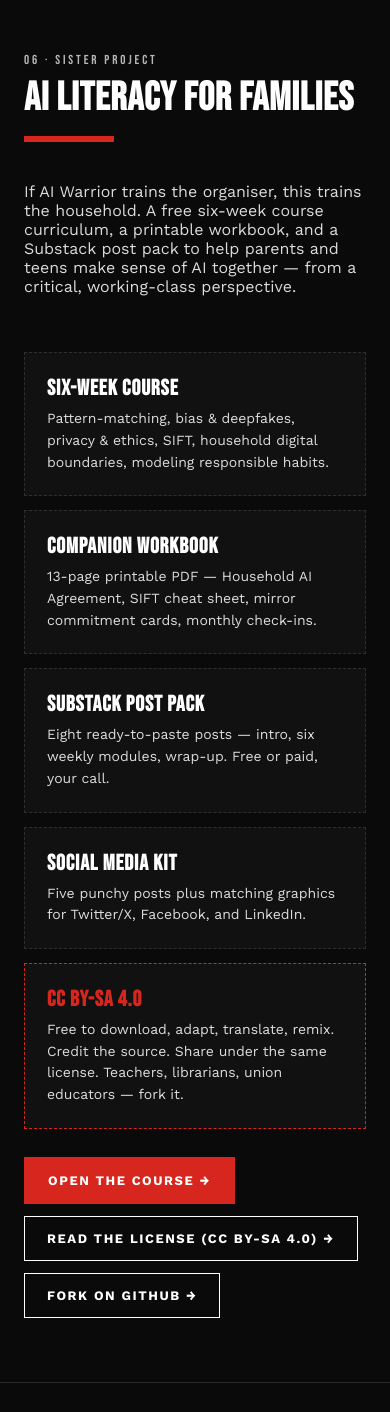
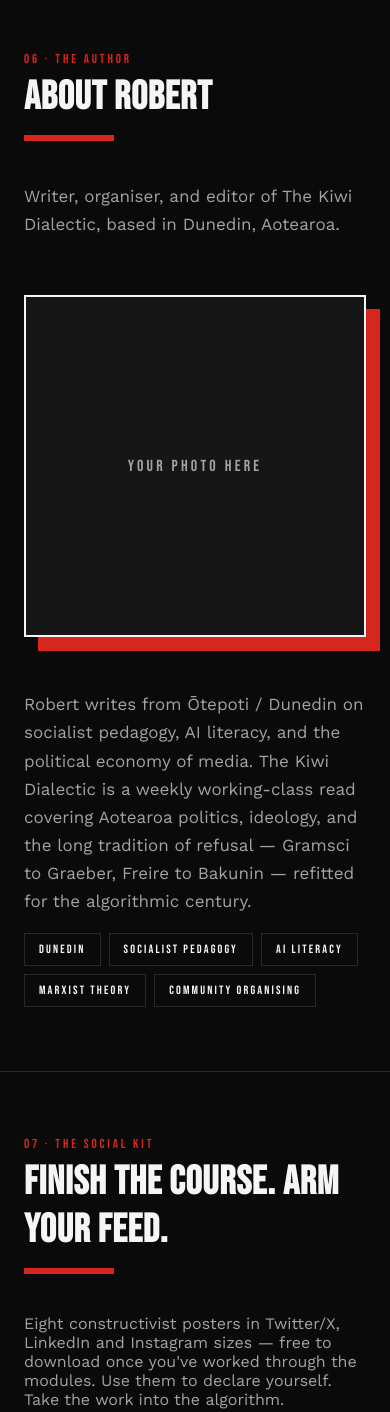
Before and after one commit to robertmccallnz/ai-warrior, a plain HTML site: page index.html in a window 390 px wide. Shown: the part 7440-8852 px from the top of the page. Drawn offline with nearby package versions, Linux system fonts and the light colour scheme.

Commit message:
refactor: route AI Literacy for Families to its own site (#2)
The families project is its own thing with its own site and shouldn't
compete for attention inside AI Warrior. Remove the on-page section
and nav button, add a single footer link.

Changes (index.html only):
- Remove desktop nav: <a href="#families">Families</a>
- Remove mobile-menu nav: <a href="#families">Families</a>
- Remove <section id="families"> (heading + 5 cards + 3 CTAs)
- Add footer link: AI Literacy for Families

Link delta: 99 → 95 occurrences. Families project URL relocated
(section → footer); license + GitHub fork links dropped since both
remain prominently accessible on the families project site itself.

Co-authored-by: Robert McCall <robertmorrisportraits@gmail.com>

```diff
--- a/index.html
+++ b/index.html
@@ -260,7 +260,6 @@
       <a href="#tools">Tools</a>
       <a href="#kit">Social Kit</a>
       <a href="https://robertmccallnz.github.io/kiwidialecticcalendar-/badges/" target="_blank" rel="noopener">Badges</a>
-      <a href="#families">Families</a>
       <a href="#media-kit">Media Kit</a>
       <a href="partners.html">Partners</a>
       <a href="#about">About</a>
@@ -282,7 +281,6 @@
     <a href="#tools">Tools</a>
     <a href="#kit">Social Kit</a>
     <a href="https://robertmccallnz.github.io/kiwidialecticcalendar-/badges/" target="_blank" rel="noopener">Badges</a>
-    <a href="#families">Families</a>
     <a href="#media-kit">Media Kit</a>
     <a href="partners.html">Partners</a>
     <a href="#about">About</a>
@@ -497,48 +495,6 @@
   </div>
 </section>
 
-<!-- SISTER PROJECT — AI LITERACY FOR FAMILIES -->
-<section id="families" style="background:#0a0a0a;border-top:1px solid rgba(255,255,255,.08);color:#fff">
-  <div class="wrap">
-    <div class="section-head reveal">
-      <div>
-        <div class="kicker" style="color:#fff;opacity:.7">06 · Sister Project</div>
-        <h2 style="color:#fff">AI Literacy for Families</h2>
-        <div class="rule" style="margin-top:14px;background:var(--red)"></div>
-      </div>
-      <p class="right" style="color:#fff;opacity:.85">If AI Warrior trains the organiser, this trains the household. A free six-week course curriculum, a printable workbook, and a Substack post pack to help parents and teens make sense of AI together — from a critical, working-class perspective.</p>
-    </div>
-
-    <div class="tools" style="margin-top:28px">
-      <div class="tool reveal" style="background:#111;border-color:rgba(255,255,255,.12);color:#fff">
-        <h4 style="color:#fff">Six-Week Course</h4>
-        <p style="color:#fff;opacity:.85">Pattern-matching, bias &amp; deepfakes, privacy &amp; ethics, SIFT, household digital boundaries, modeling responsible habits.</p>
-      </div>
-      <div class="tool reveal" style="background:#111;border-color:rgba(255,255,255,.12);color:#fff">
-        <h4 style="color:#fff">Companion Workbook</h4>
-        <p style="color:#fff;opacity:.85">13-page printable PDF — Household AI Agreement, SIFT cheat sheet, mirror commitment cards, monthly check-ins.</p>
-      </div>
-      <div class="tool reveal" style="background:#111;border-color:rgba(255,255,255,.12);color:#fff">
-        <h4 style="color:#fff">Substack Post Pack</h4>
-        <p style="color:#fff;opacity:.85">Eight ready-to-paste posts — intro, six weekly modules, wrap-up. Free or paid, your call.</p>
-      </div>
-      <div class="tool reveal" style="background:#111;border-color:rgba(255,255,255,.12);color:#fff">
-        <h4 style="color:#fff">Social Media Kit</h4>
-        <p style="color:#fff;opacity:.85">Five punchy posts plus matching graphics for Twitter/X, Facebook, and LinkedIn.</p>
-      </div>
-      <div class="tool reveal" style="background:#111;border-color:var(--red);color:#fff">
-        <h4 style="color:var(--red)">CC BY-SA 4.0</h4>
-        <p style="color:#fff;opacity:.85">Free to download, adapt, translate, remix. Credit the source. Share under the same license. Teachers, librarians, union educators — fork it.</p>
-      </div>
-    </div>
-
-    <div style="margin-top:28px;display:flex;gap:12px;flex-wrap:wrap">
-      <a class="btn" href="https://robertmccallnz.github.io/ai-literacy-for-families/" target="_blank" rel="noopener">Open the Course →</a>
-      <a class="btn" style="background:transparent;color:#fff;border:1px solid #fff" href="https://robertmccallnz.github.io/ai-literacy-for-families/index.html#license" target="_blank" rel="noopener">Read the License (CC BY-SA 4.0) →</a>
-      <a class="btn" style="background:transparent;color:#fff;border:1px solid #fff" href="https://github.com/robertmccallnz/ai-literacy-for-families" target="_blank" rel="noopener">Fork on GitHub →</a>
-    </div>
-  </div>
-</section>
 
 <!-- ABOUT -->
 <section id="about" class="about">
@@ -829,6 +785,7 @@
     </div>
     <div>
       <a href="https://kiwidialectic.com" target="_blank" rel="noopener">Substack</a>
+      <a href="https://robertmccallnz.github.io/ai-literacy-for-families/" target="_blank" rel="noopener">AI Literacy for Families</a>
       <a href="https://twitter.com/" target="_blank" rel="noopener">X</a>
       <a href="mailto:hello@kiwidialectic.com">Email</a>
     </div>
```
